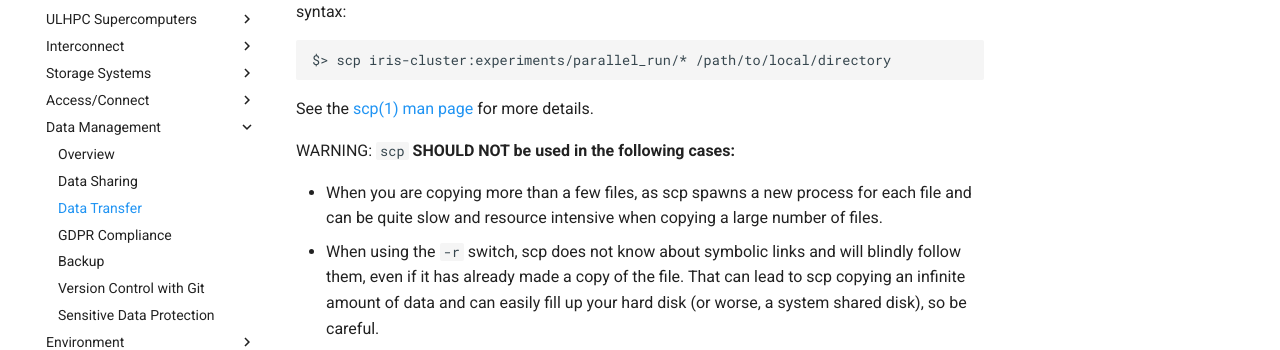
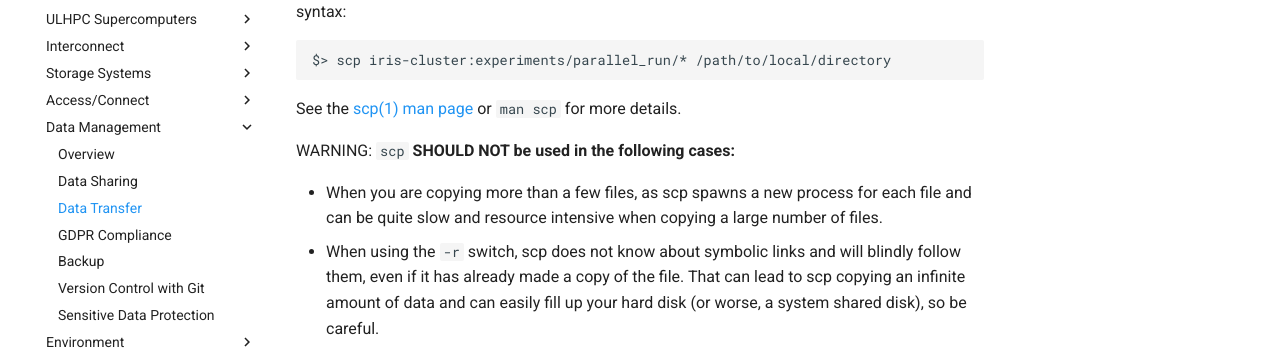
Before and after one commit to ULHPC/ulhpc-docs, an MkDocs documentation site: the page built from docs/data/transfer.md, in a window 1280 px wide and 900 px high, scrolled down 1762 px. Shown: the part 161-511 px from the top of the window. Built offline with MkDocs 1.6.1 and Material for MkDocs 9.7.7, drawn with Linux system fonts in a browser that asks for light colours.

Commit message:
Fix links

```diff
--- a/docs/data/transfer.md
+++ b/docs/data/transfer.md
@@ -59,7 +59,7 @@ Again, if you configured the SSH connection in your `~/.ssh/config` file, you ca
     $> scp iris-cluster:experiments/parallel_run/* /path/to/local/directory
 
 
-See the [scp(1) man page](http://www.bash-linux.com/unix-man-scp.html) for more details.
+See the [scp(1) man page](https://linux.die.net/man/1/scp) or `man scp` for more details.
 
 WARNING: `scp` **SHOULD NOT be used in the following cases:**
 
@@ -69,7 +69,7 @@ WARNING: `scp` **SHOULD NOT be used in the following cases:**
 # Using `rsync`
 
 The clever alternative to `scp` is `rsync`, which has the advantage of transferring only the files which differ between the source and the destination. This feature is often referred to as fast incremental file transfer. Additionally, symbolic links can be  preserved.
-The typical syntax of `rsync` (see [rsync(1)](http://www.bash-linux.com/unix-man-rsync.html) ) for the cluster is similar to the one of `scp`:
+The typical syntax of `rsync` (see [rsync(1)](https://linux.die.net/man/1/rsync) ) for the cluster is similar to the one of `scp`:
 
     rsync --rsh='ssh -p 8022' -avzu source_path destination_path
 
@@ -110,7 +110,7 @@ Again, if you configured the SSH connection in your `~/.ssh/config` file, you ca
 
     $> rsync -avzu iris-cluster:experiments/parallel_run /path/to/local/directory
 
-As always, see the [man page](http://www.bash-linux.com/unix-man-rsync.html) for more details.
+As always, see the [man page](https://linux.die.net/man/1/rsync) or `man rsync` for more details.
 
 
 # Using MobaXterm (Windows)
```
